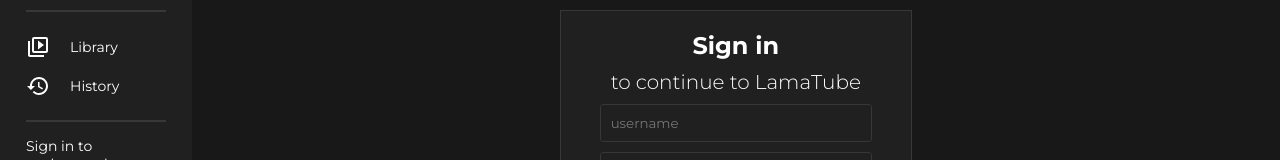
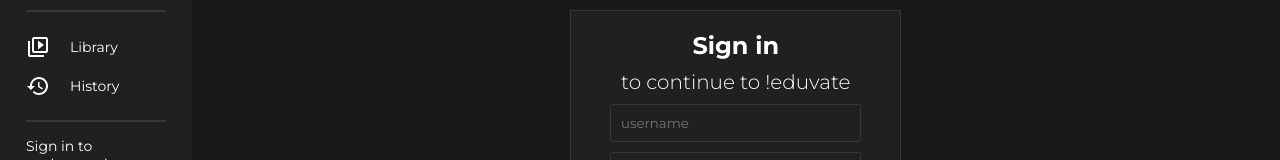
Before and after one commit to asantesylvesterkwame/eduvate, a React (Create React App) app in the folder eduvate-ui/: page /signin in a window 1280 px wide. Shown: the part 190-350 px from the top of the page. Built offline with nearby package versions, Linux system fonts and the light colour scheme; a web font is replaced by a local one.

Commit message:
corrected eduvate spelling

```diff
--- a/eduvate-ui/src/pages/SignIn.jsx
+++ b/eduvate-ui/src/pages/SignIn.jsx
@@ -68,7 +68,7 @@
     <Container>
       <Wrapper>
         <Title>Sign in</Title>
-        <SubTitle>to continue to LamaTube</SubTitle>
+        <SubTitle>to continue to !eduvate</SubTitle>
         <Input placeholder="username" />
         <Input type="password" placeholder="password" />
         <Button>Sign in</Button>
```
